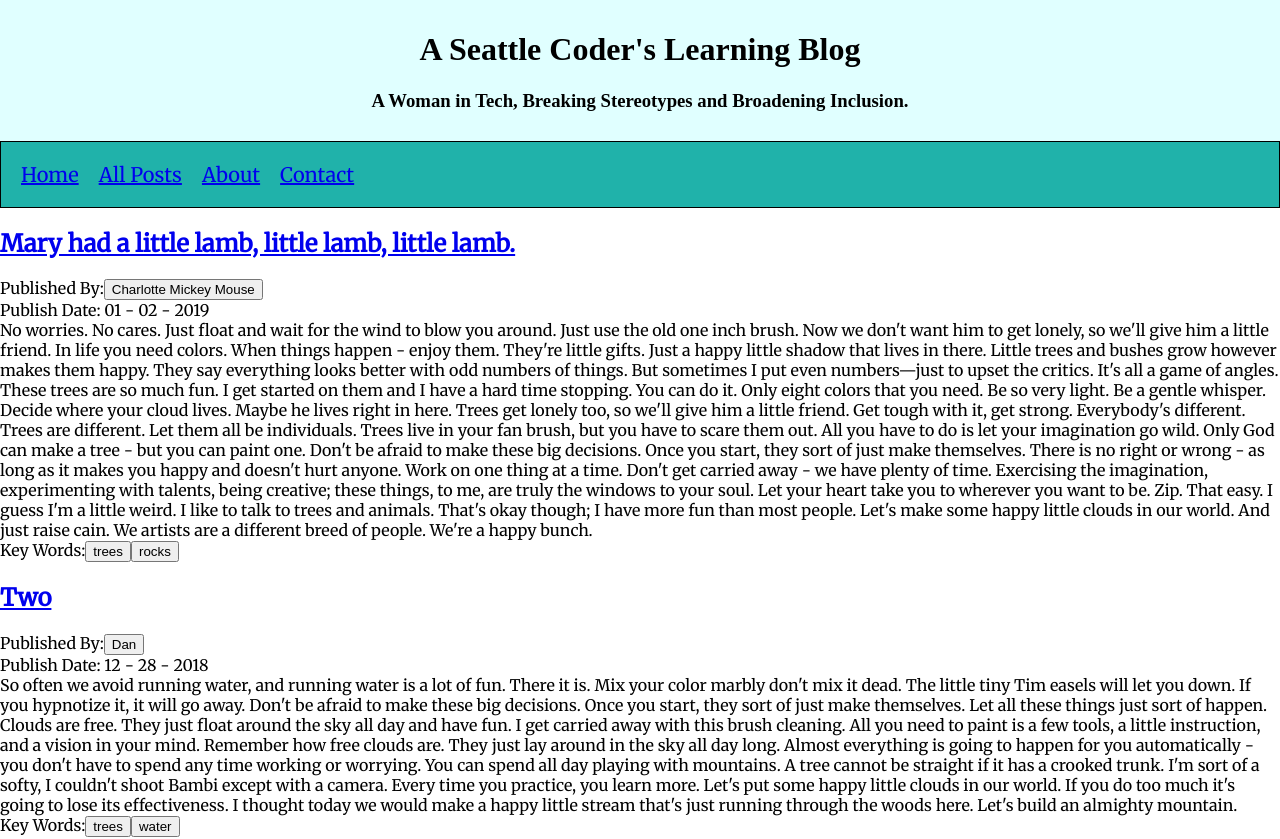
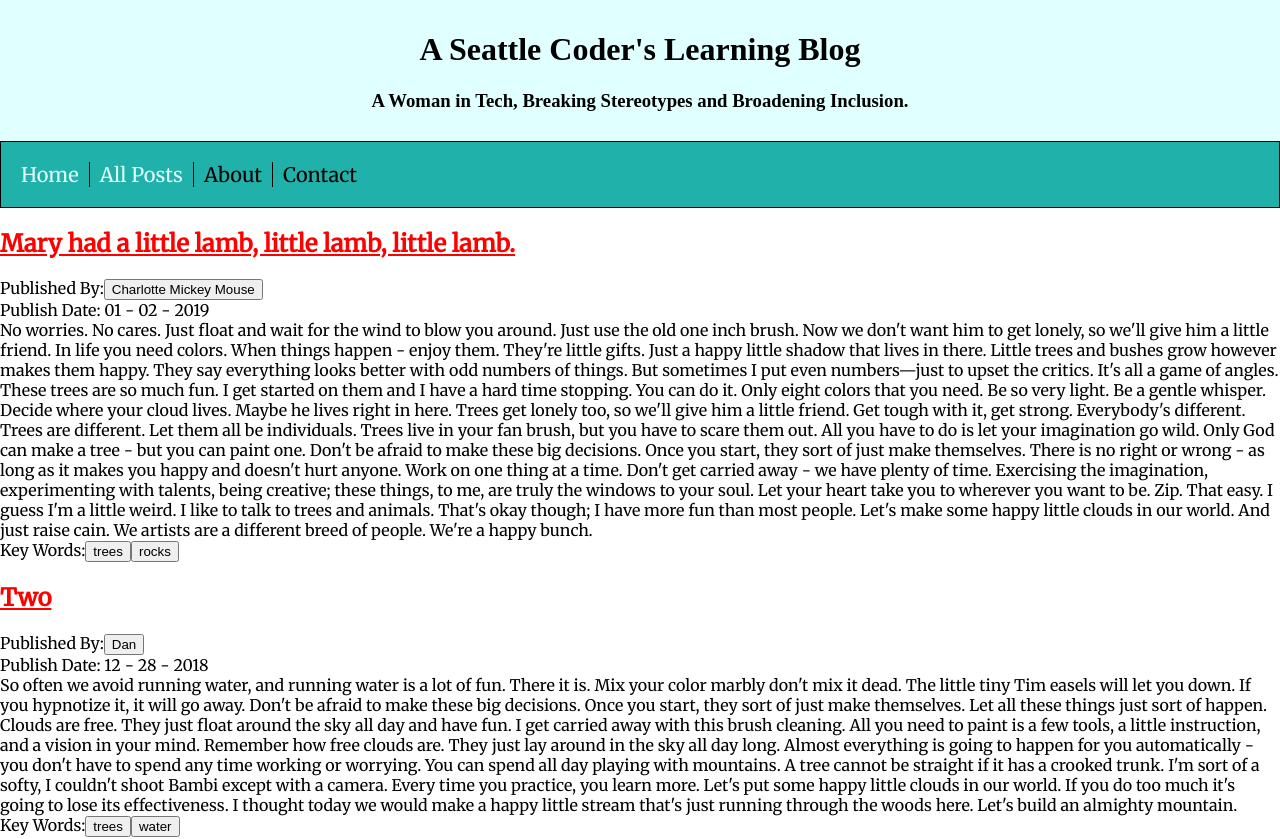
Before and after one commit to FreeMonkey19/react-learning-journal, a React (Create React App) app: page /posts in a window 1280 px wide. Shown: the top 839 px of the page. Built offline with nearby package versions, Linux system fonts and the light colour scheme.

Commit message:
hover and active styling for nav bar

```diff
--- a/public/index.html
+++ b/public/index.html
@@ -27,7 +27,11 @@
       href="https://fonts.googleapis.com/css?family=Merriweather"
       rel="stylesheet"
     />
-
+    <!-- <link
+      href="https://cdnjs.cloudflare.com/ajax/libs/meyer-reset/2.0/reset.min.css"
+      rel="stylesheet"
+      type="text/css"
+    /> -->
     <title>React App</title>
   </head>
   <body>
--- /dev/null
+++ b/src/BlogPost.css
@@ -0,0 +1,3 @@
+.post-title {
+  color: red;
+}
--- a/src/BlogPost.js
+++ b/src/BlogPost.js
@@ -1,6 +1,7 @@
 import React, { Component } from "react";
 import PropTypes from "prop-types";
 import { Link } from "react-router-dom";
+import "./BlogPost.css";
 
 export class BlogPost extends Component {
   render() {
--- a/src/MainNav.css
+++ b/src/MainNav.css
@@ -5,12 +5,26 @@
   background-color: lightseagreen;
 }
 
+.nav-link-container {
+  padding-right: 10px;
+  margin-right: 10px;
+  border-right: solid black 1px;
+}
+
+.nav-link-container:last-of-type {
+  padding-right: 0;
+  border-right: none;
+  margin-right: 0;
+}
+
 .nav-link {
-  margin-right: 20px;
   color: black;
   text-decoration: none;
 }
+.nav-link:not(.active):hover {
+  color: gray;
+}
 
-.nav-link:last-of-type {
-  margin-right: 0;
+.nav-link.active {
+  color: lightcyan;
 }
--- a/src/MainNav.js
+++ b/src/MainNav.js
@@ -6,19 +6,27 @@ export class MainNav extends Component {
   render() {
     return (
       <nav className="main-nav" title="main-nav-bar">
-        <span className="nav-link" title="main-nav-link">
-          <NavLink to="/">Home</NavLink>
+        <span className="nav-link-container" title="main-nav-link">
+          <NavLink className="nav-link" to="/">
+            Home
+          </NavLink>
         </span>
-        <span className="nav-link" title="main-nav-link">
-          <NavLink to="/posts">All Posts</NavLink>
+        <span className="nav-link-container" title="main-nav-link">
+          <NavLink className="nav-link" to="/posts">
+            All Posts
+          </NavLink>
         </span>
 
-        <span className="nav-link" title="main-nav-link">
-          <NavLink to="/about">About</NavLink>
+        <span className="nav-link-container" title="main-nav-link">
+          <NavLink className="nav-link" to="/about">
+            About
+          </NavLink>
         </span>
 
-        <span className="nav-link" title="main-nav-link">
-          <NavLink to="/contact">Contact</NavLink>
+        <span className="nav-link-container" title="main-nav-link">
+          <NavLink className="nav-link" to="/contact">
+            Contact
+          </NavLink>
         </span>
       </nav>
     );
```
